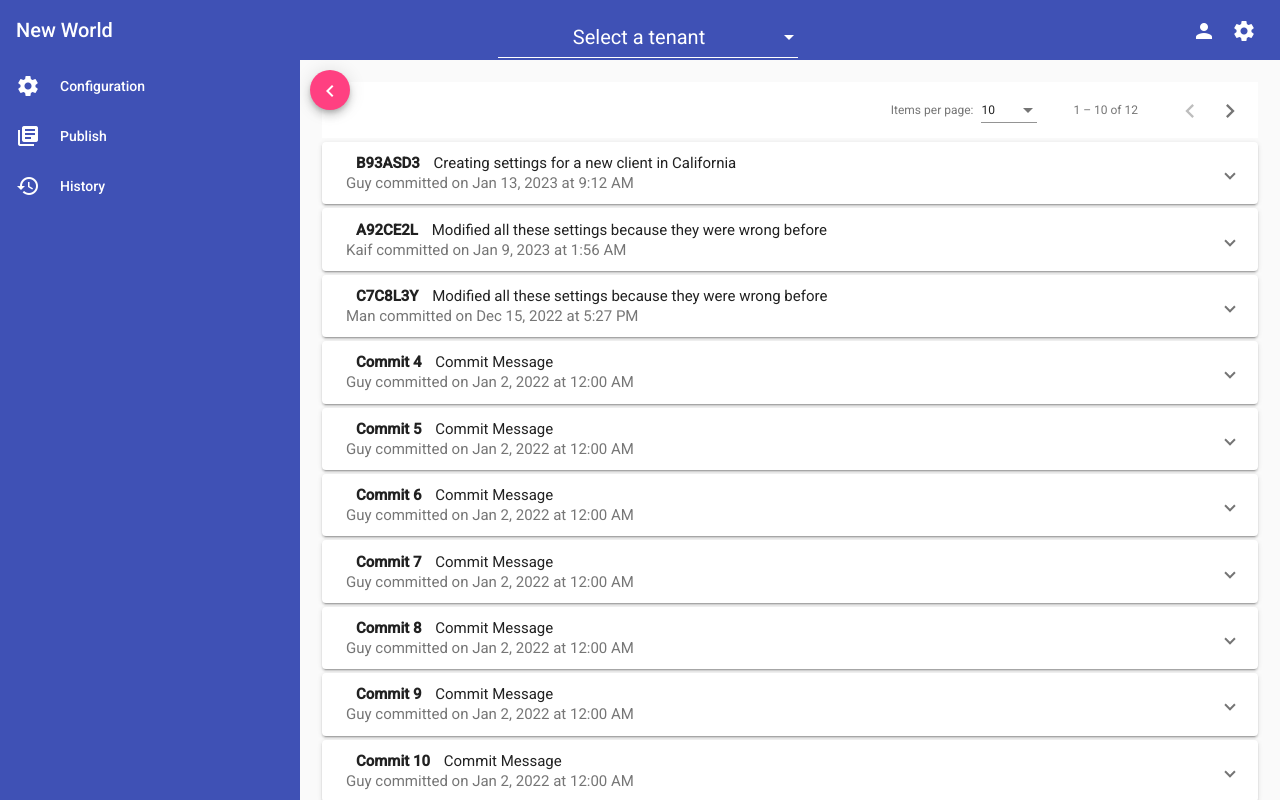
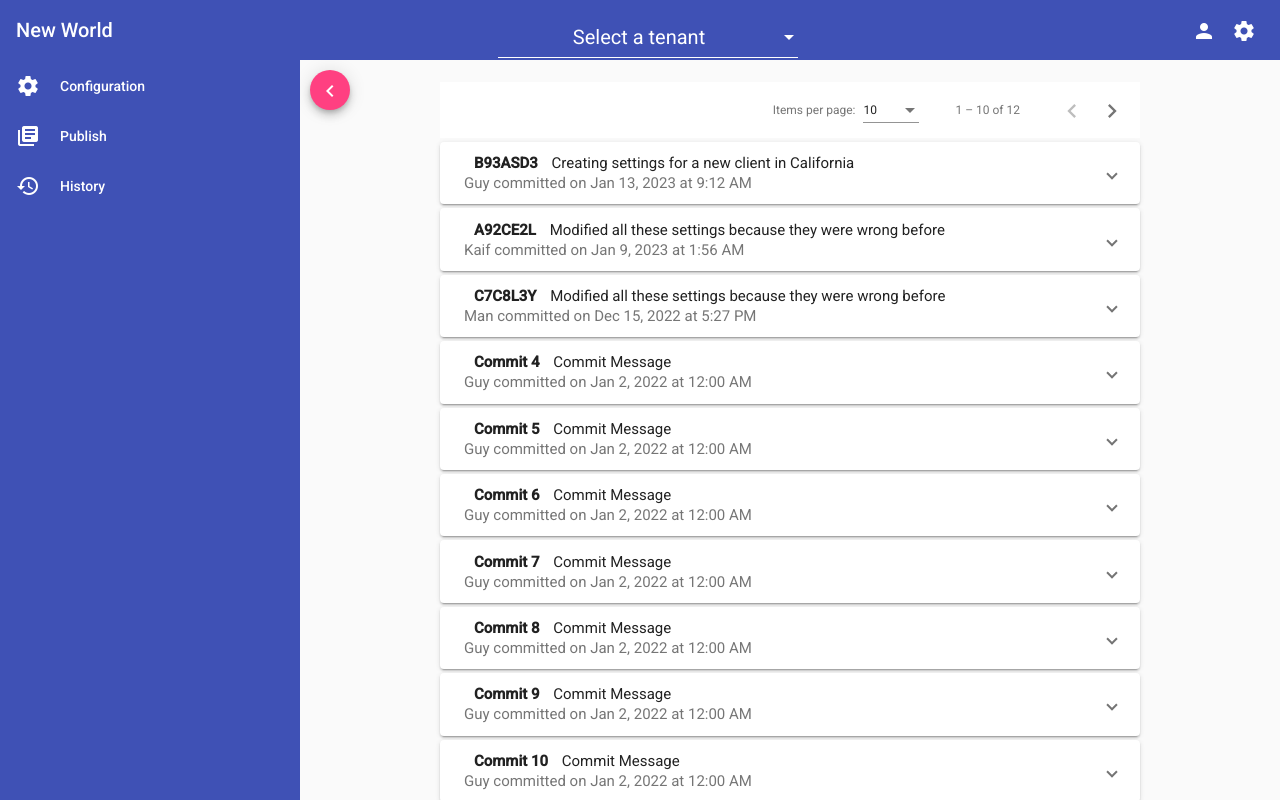
Before and after one commit to NWMSOEConfig/insight, an Angular app in the folder Insight/InsightApp/: page /history in a window 1280 px wide. Built offline with nearby package versions, Linux system fonts and the light colour scheme.

Commit message:
slimmer view width on history page

```diff
--- a/Insight/InsightApp/src/app/history-page/history-page.component.css
+++ b/Insight/InsightApp/src/app/history-page/history-page.component.css
@@ -1,7 +1,7 @@
 /* Container */
 .history-page {
   margin: auto;
-  max-width: 75vw;
+  max-width: 55vw;
   display: flex;
   flex-direction: column;
   padding: 20px;
```
